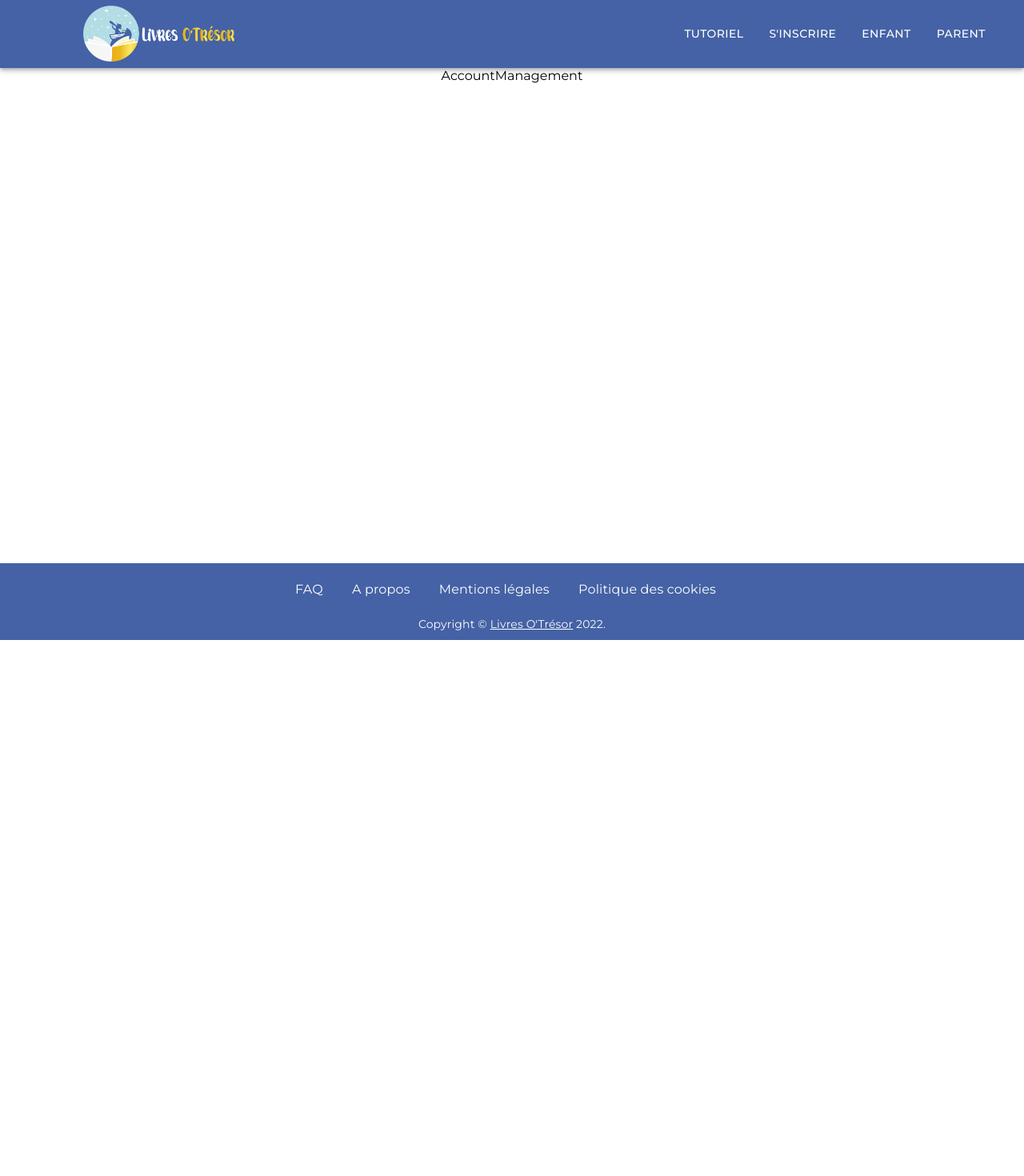
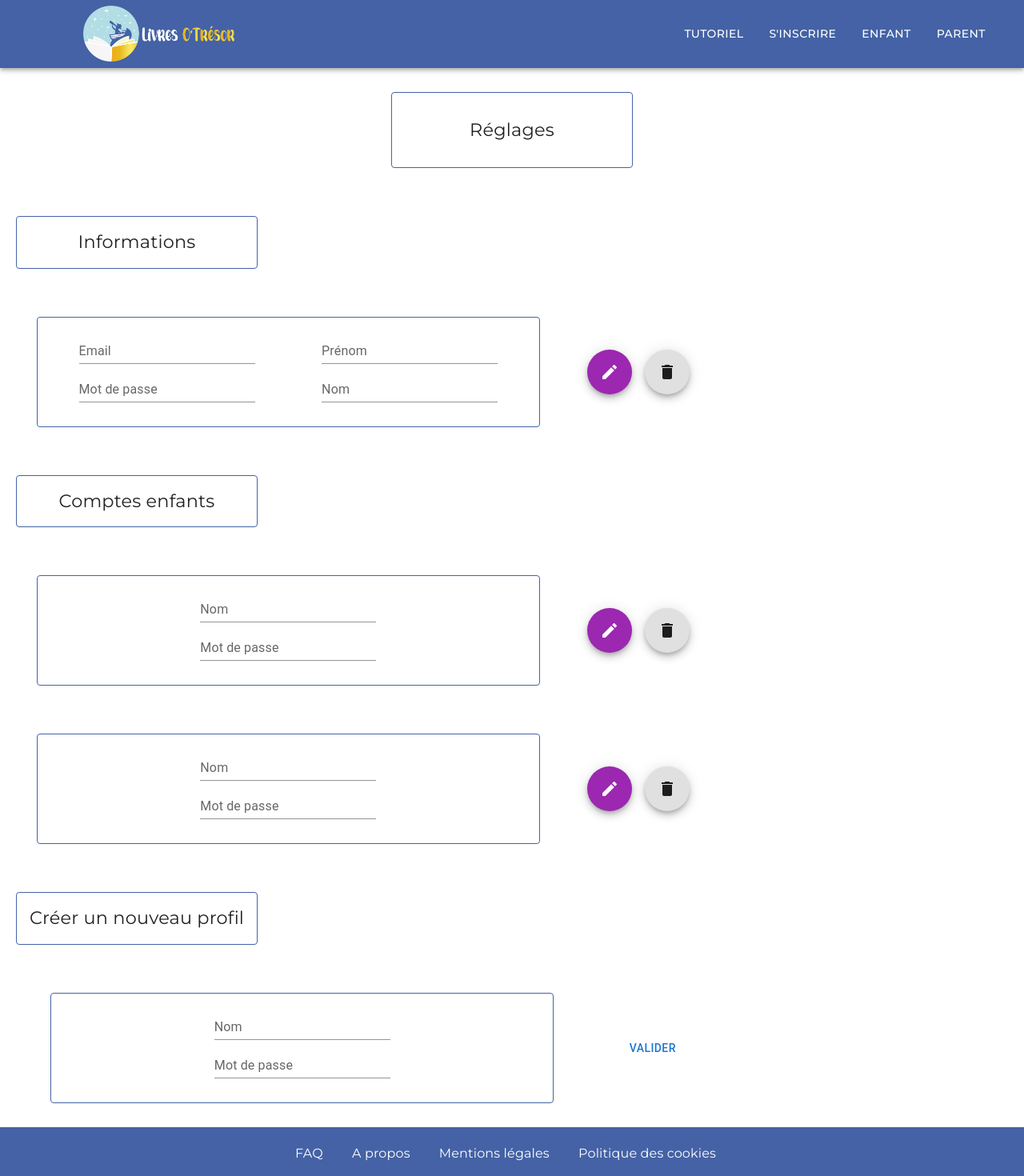
Before and after one commit to MarieLouPLevasseur/Projet-livresOtresor-front, a React (Create React App) app: page /profil/utilisateur/compte in a window 1280 px wide. Shown: the top 1470 px of the page at 80% size. Before the commit the page ends 800 px from the top, so only its background shows below. Built offline with nearby package versions, Linux system fonts and the light colour scheme.

Commit message:
page account not done

```diff
--- /dev/null
+++ b/src/components/AccountManagement/AccountM/AccountM.js
@@ -0,0 +1,24 @@
+import React from 'react'
+import Box from '@mui/material/Box'
+import Fab from '@mui/material/Fab'
+import EditIcon from '@mui/icons-material/Edit'
+import DeleteIcon from '@mui/icons-material/Delete'
+
+
+function AccountM() {
+  return (
+    <div>
+      <Box sx={{ '& > :not(style)': { m: 1 } }}>
+      <Fab color="secondary" aria-label="edit">
+        <EditIcon />
+      </Fab>
+      <Fab>
+        <DeleteIcon />
+      </Fab>
+    </Box>
+
+    </div>
+  )
+}
+
+export default AccountM
--- a/src/components/AccountManagement/AccountManagement.js
+++ b/src/components/AccountManagement/AccountManagement.js
@@ -1,9 +1,98 @@
 import React from 'react'
+// import Card from '@mui/material/Card';
+
+import { Box, Typography, TextField, Card, Button } from '@mui/material';
+import AccountM from './AccountM/AccountM';
+
 import './AccountManagement.scss';
 
 function AccountManagement() {
   return (
-    <div>AccountManagement</div>
+    <div>
+        <Card variant='outlined' sx={{border:'1px solid #4462A5', display: 'flex', justifyContent: 'center', alignItems: 'center', maxWidth:'300px', margin: 'auto', marginBottom:'30px', marginTop:'30px'}}>
+          <Typography sx={{fontSize: '1.4rem', padding:'30px', fontFamily: 'montserrat'}}>Réglages</Typography>
+        </Card>
+        <Box sx={{display:'flex', alignItems:'start', flexDirection:'column' , Width:'100%' }}>
+          <Card variant='outlined' sx={{border:'1px solid #4462A5', marginBottom:'30px', marginTop:'30px', marginLeft:'20px', width:'300px'}}>
+            <Typography sx={{fontSize: '1.4rem', padding:'15px', fontFamily: 'montserrat', margin:'auto'}}>Informations</Typography>
+          </Card>
+          <Box sx={{display:'flex', justifyContent:'space-around', alignItems:'center', width: '70%'}}>
+            <Card variant='outlined' sx={{border:'1px solid #4462A5', marginBottom:'30px', marginTop:'30px', marginLeft:'20px', width:'70%'}}>
+              <Box sx={{display:'flex', flexDirection:'column', justifyContent:'flex-start', Width:'100%', padding:'10px' }}>
+                <Box sx={{display:'flex', Width:'100%', justifyContent:'space-around' }}>
+                    {/* <Typography sx={{fontSize: '1.4rem', padding:'15px', fontFamily: 'montserrat', margin:'auto'}}>Email :</Typography> */}
+                    {/* <AccountM /> */}
+                    <TextField id="standard-basic" label="Email" variant="standard" />
+                    <TextField id="standard-basic" label="Prénom" variant="standard" />
+                </Box>
+                <Box sx={{display:'flex', justifyContent:'space-around', Width:'100%', marginBottom:'20px'}}>
+                    {/* <Typography sx={{fontSize: '1.4rem', padding:'15px', fontFamily: 'montserrat', margin:'auto'}}>Mot de passe :</Typography> */}
+                    <TextField id="standard-basic" label="Mot de passe" variant="standard" />
+                    <TextField id="standard-basic" label="Nom" variant="standard" />
+                </Box>
+              </Box>
+            </Card>
+            <AccountM />
+          </Box>
+          <Card variant='outlined' sx={{border:'1px solid #4462A5', marginBottom:'30px', marginTop:'30px', marginLeft:'20px', width:'300px'}}>
+            <Typography sx={{fontSize: '1.4rem', padding:'15px', fontFamily: 'montserrat'}}>Comptes enfants</Typography>
+          </Card>
+          <Box sx={{display:'flex', justifyContent:'space-around', alignItems:'center', width: '70%'}}>
+            <Card variant='outlined' sx={{border:'1px solid #4462A5', marginBottom:'30px', marginTop:'30px', marginLeft:'20px', width:'70%'}}>
+              <Box sx={{display:'flex', flexDirection:'column', justifyContent:'flex-start', Width:'100%', padding:'10px' }}>
+                <Box sx={{display:'flex', Width:'100%', justifyContent:'space-around' }}>
+
+                    <TextField id="standard-basic" label="Nom" variant="standard" />
+
+                </Box>
+                <Box sx={{display:'flex', justifyContent:'space-around', Width:'100%', marginBottom:'20px'}}>
+
+                    <TextField id="standard-basic" label="Mot de passe" variant="standard" />
+
+                </Box>
+              </Box>
+            </Card>
+            <AccountM />
+          </Box>
+          <Box sx={{display:'flex', justifyContent:'space-around', alignItems:'center', width: '70%'}}>
+            <Card variant='outlined' sx={{border:'1px solid #4462A5', marginBottom:'30px', marginTop:'30px', marginLeft:'20px', width:'70%'}}>
+              <Box sx={{display:'flex', flexDirection:'column', justifyContent:'flex-start', Width:'100%', padding:'10px' }}>
+                <Box sx={{display:'flex', Width:'100%', justifyContent:'space-around' }}>
+
+                    <TextField id="standard-basic" label="Nom" variant="standard" />
+
+                </Box>
+                <Box sx={{display:'flex', justifyContent:'space-around', Width:'100%', marginBottom:'20px'}}>
+
+                    <TextField id="standard-basic" label="Mot de passe" variant="standard" />
+
+                </Box>
+              </Box>
+            </Card>
+            <AccountM />
+          </Box>
+          <Card variant='outlined' sx={{border:'1px solid #4462A5', marginBottom:'30px', marginTop:'30px', marginLeft:'20px', width:'300px'}}>
+            <Typography sx={{fontSize: '1.4rem', padding:'15px', fontFamily: 'montserrat'}}>Créer un nouveau profil</Typography>
+          </Card>
+          <Box sx={{display:'flex', justifyContent:'space-around', alignItems:'center', width: '70%'}}>
+            <Card variant='outlined' sx={{border:'1px solid #4462A5', marginBottom:'30px', marginTop:'30px', marginLeft:'20px', width:'70%'}}>
+              <Box sx={{display:'flex', flexDirection:'column', justifyContent:'flex-start', Width:'100%', padding:'10px' }}>
+                <Box sx={{display:'flex', Width:'100%', justifyContent:'space-around' }}>
+
+                    <TextField id="standard-basic" label="Nom" variant="standard" />
+
+                </Box>
+                <Box sx={{display:'flex', justifyContent:'space-around', Width:'100%', marginBottom:'20px'}}>
+
+                    <TextField id="standard-basic" label="Mot de passe" variant="standard" />
+
+                </Box>
+              </Box>
+            </Card>
+            <Button>Valider</Button>
+          </Box>
+        </Box>
+    </div>
   )
 }
 
--- a/src/components/App/App.js
+++ b/src/components/App/App.js
@@ -64,7 +64,7 @@ function App() {
         <Route path="/cookies" element={<Cookies />} />
         <Route path="/a-propos" element={<About />} />
         {notForKids && <Route path="/profil/utilisateur" element={<HomeUser />} />}
-        {notForKids && <Route path="/profil/utilisateur/compte" element={<AccountManagement />} />}
+        <Route path="/profil/utilisateur/compte" element={<AccountManagement />} />
         <Route path="/profil/enfant" element={<HomeKid />} />
         <Route path="/recherche" element={<Search />} />
         <Route path="/mes-livres" element={<MyBooks />} />
```
Also changed, not shown: src/components/AccountManagement/AccountM/AccountM.scss (added).
